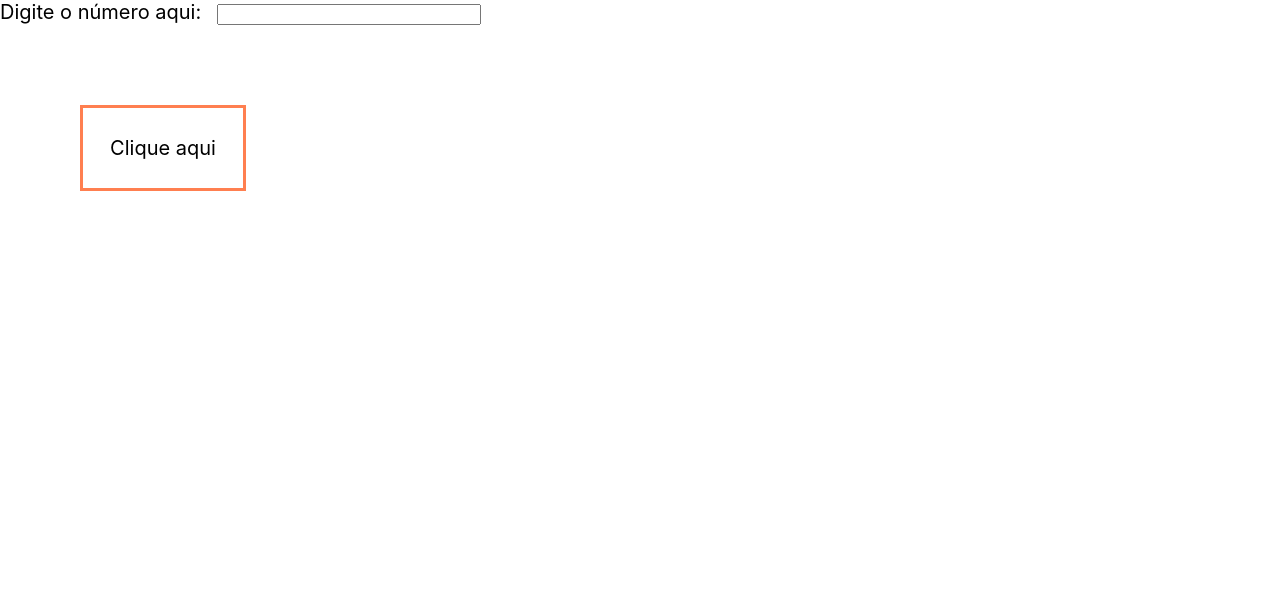
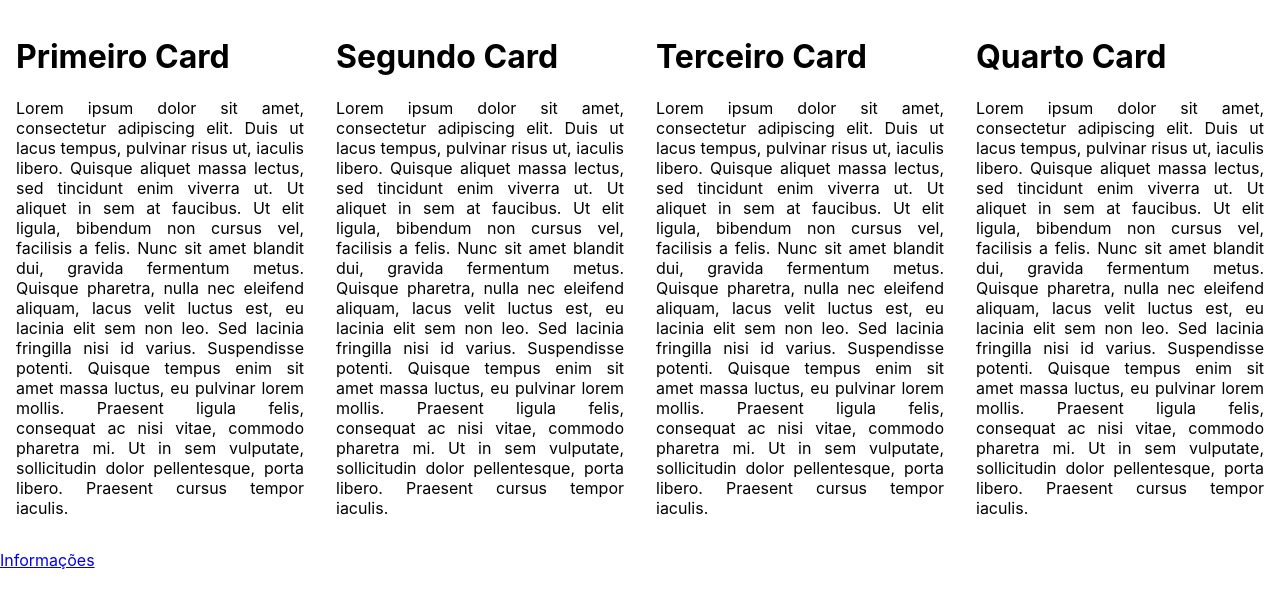
Before and after one commit to bmloredo/Aula-Js-React, a React (Create React App) app in the folder my-app/: page / in a window 1280 px wide. Shown: the top 608 px of the page. Built offline with nearby package versions, Linux system fonts and the light colour scheme.

Commit message:
Props e Componentização

```diff
--- a/my-app/src/App.css
+++ b/my-app/src/App.css
@@ -1,22 +1,7 @@
 .App{
-  font-size: 20px;
+  display: flex;
 }
 
-.App input{
-  width: 20%;
-  margin-left: 1rem;
-}
-
-.message{
-  cursor: pointer;
-  width: 10rem;
-  height: 5rem;
-  border: solid coral;
-  display: flex;
-  justify-content: center;
-  align-items: center;
-  margin: 5rem;
-}
 
 
 /*
--- a/my-app/src/App.js
+++ b/my-app/src/App.js
@@ -1,58 +1,26 @@
 //import logo from './logo.svg';
 import "./App.css";
-import React, { useRef } from 'react';
+import React from 'react';
+import Cards from "./components/Cards";
+import Links from "./components/Links";
 
 function App() {
-  const number = 4
-  const message = "Você conseguiu!"
-
-
+  const link = false
   return (
+    <div>
     <div className="App">
-      <label>Digite o número aqui:</label>
-      <input maxlength="1" className="input" name="firstName" onChange={(e) => {alert(JSON.parse(e.target.value)+number)}} />
-      <div className="message" onClick={() => {alert(message)}}>Clique aqui</div>
+      <Cards text="Primeiro Card"/>
+      <Cards text="Segundo Card"/>
+      <Cards text="Terceiro Card"/>
+      <Cards text="Quarto Card"/>
+    </div>
+      <Links link={link}/>
 
     </div>
-
-
   );
-
 }
 
 export default App;
 
 //return string[0].toUpperCase() + string.slice(1);
 //<input ref={containerRef} maxlength="1" className="input" name="firstName" onChange={myChange} />
-
-/*
-const containerRef = useRef()
-
-
-  const myChange = (e) => {
-    const texto = e.target.value
-    if (texto.length === 2 ){
-        alert(`A soma do número digitado: ${texto} Com ${number} é: ${JSON.parse(texto) + number}` )
-    } else if (texto.length < 2){
-      console.log(containerRef.current.value.length)
-    }else {
-      //console.log(containerRef.current.value ='')
-      console.log(containerRef.current.value.length)
-    }
-
-  }
-
-
-
-<label>Digite o número aqui:</label>
-      <input ref={containerRef} className="input" name="firstName" onChange={myChange} />
-
-      {
-
-        <div>
-          <p>Se você quer somar apenas 1 número, clique no botão ao lado</p>
-          <button>Some Aqui{containerRef.current}</button>
-        </div>
-
-      }
-*/
--- /dev/null
+++ b/my-app/src/components/Cards/index.jsx
@@ -0,0 +1,26 @@
+import "./style.css";
+
+function Cards({ text }) {
+  return (
+    <div className="principal">
+      <div>
+        <h1>{text}</h1>
+        <p>
+          Lorem ipsum dolor sit amet, consectetur adipiscing elit. Duis ut lacus
+          tempus, pulvinar risus ut, iaculis libero. Quisque aliquet massa
+          lectus, sed tincidunt enim viverra ut. Ut aliquet in sem at faucibus.
+          Ut elit ligula, bibendum non cursus vel, facilisis a felis. Nunc sit
+          amet blandit dui, gravida fermentum metus. Quisque pharetra, nulla nec
+          eleifend aliquam, lacus velit luctus est, eu lacinia elit sem non leo.
+          Sed lacinia fringilla nisi id varius. Suspendisse potenti. Quisque
+          tempus enim sit amet massa luctus, eu pulvinar lorem mollis. Praesent
+          ligula felis, consequat ac nisi vitae, commodo pharetra mi. Ut in sem
+          vulputate, sollicitudin dolor pellentesque, porta libero. Praesent
+          cursus tempor iaculis.
+        </p>
+      </div>
+    </div>
+  );
+}
+
+export default Cards;
--- /dev/null
+++ b/my-app/src/components/Cards/style.css
@@ -0,0 +1,5 @@
+.principal{
+    margin: 1rem;
+    text-align: justify;
+    width: 27%;
+}
--- /dev/null
+++ b/my-app/src/components/Links/index.jsx
@@ -0,0 +1,17 @@
+import "./style.css";
+
+function Links({link}) {
+  return (
+      <div className="Links">
+        <>
+            {
+                link
+                ? (<a href="/">Saiba Mais</a>)
+                : (<a href="/">Informações</a>)
+            }
+        </>
+      </div>
+  )
+}
+
+export default Links;
```
Also changed, not shown: my-app/src/components/Links/style.css (added).
